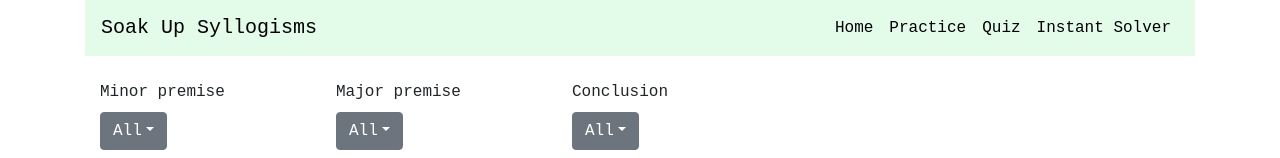
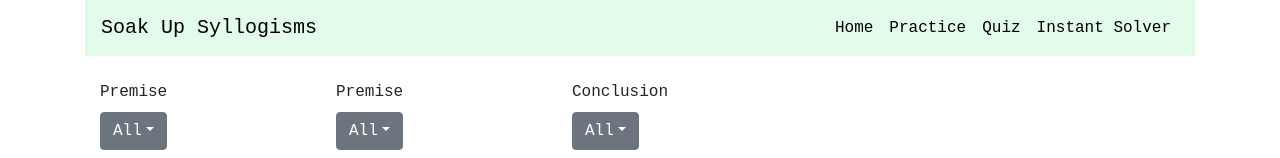
Before and after one commit to raeesapps/Honours-proj, a React (Create React App) app: page /solver in a window 1280 px wide. Shown: the top 158 px of the page. Built offline with nearby package versions, Linux system fonts and the light colour scheme.

Commit message:
Renamed premises

```diff
--- a/src/components/Argument/ArgumentForm.jsx
+++ b/src/components/Argument/ArgumentForm.jsx
@@ -20,11 +20,11 @@ class ArgumentForm extends React.Component {
       validationSuccessful: false,
       propositions: [
         {
-          name: 'Minor premise',
+          name: 'Premise',
           ref: React.createRef(),
         },
         {
-          name: 'Major premise',
+          name: 'Premise',
           ref: React.createRef(),
         },
         {
@@ -45,7 +45,7 @@ class ArgumentForm extends React.Component {
     const conclusion = propositions.pop();
 
     propositions.push({
-      name: 'ayy lmao',
+      name: 'Premise',
       ref: React.createRef(),
     });
 
```
